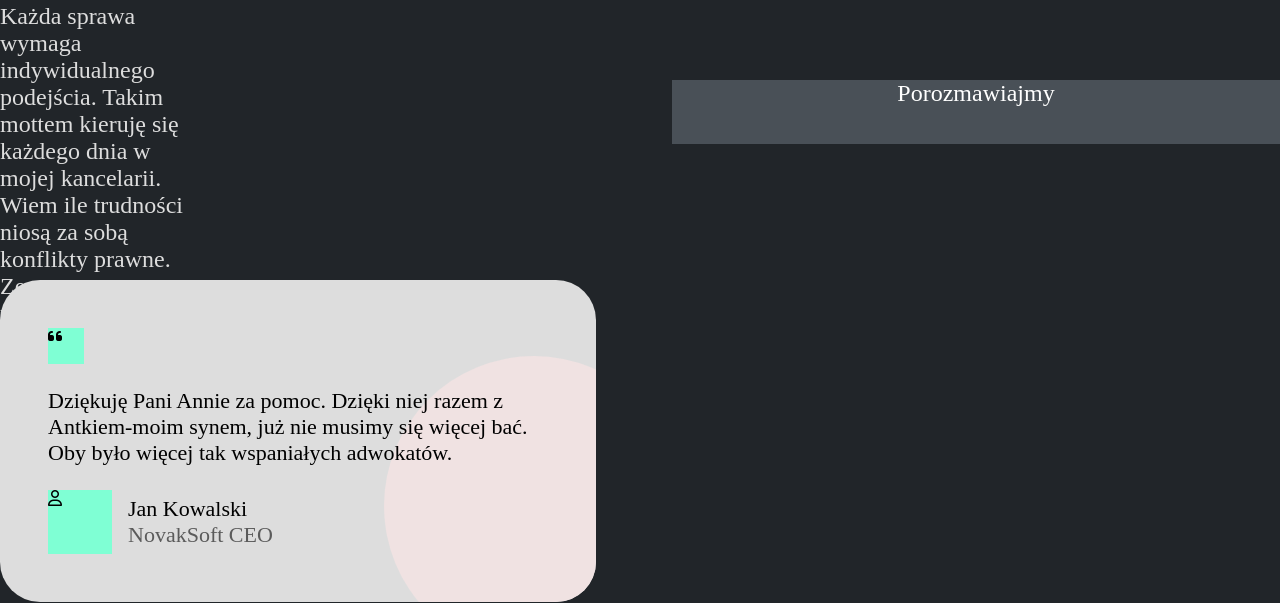
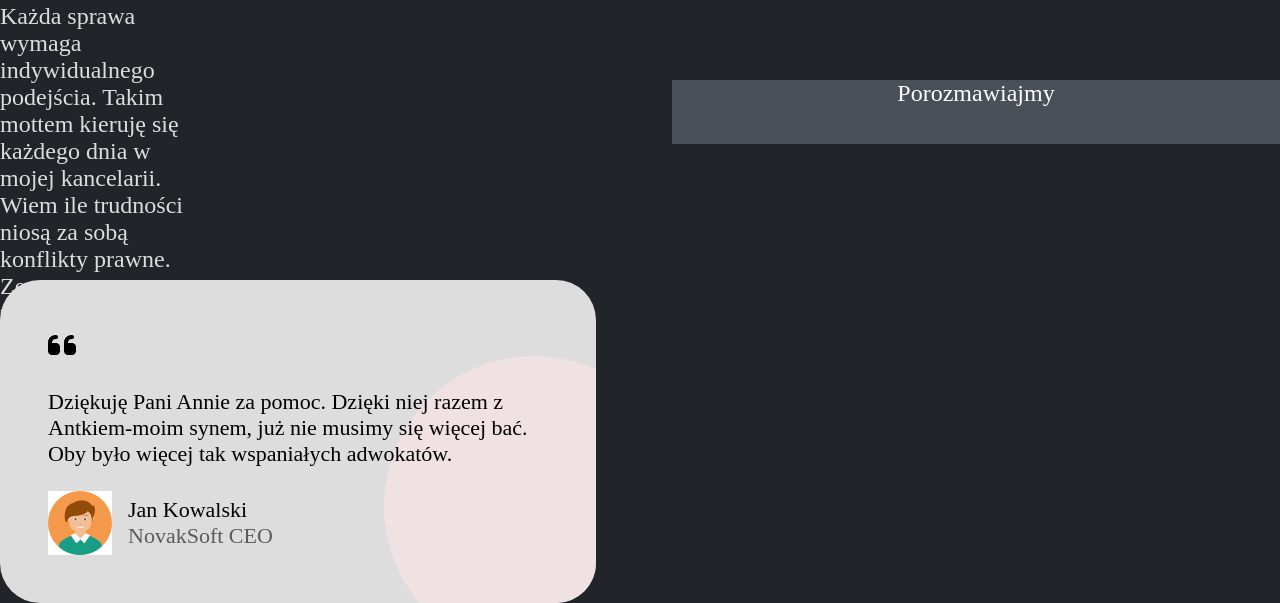
Before and after one commit to jolantakluzowska/Nauka.Projekt.HTML-CSS.KancelariaAdwokacka, a plain HTML site: page index.html in a window 1280 px wide. Shown: the part 742-1345 px from the top of the page. Drawn offline with Linux system fonts and the light colour scheme.

Commit message:
:art: fix quote-icon; add icon in recommendation.scss;

```diff
--- a/index.html
+++ b/index.html
@@ -51,7 +51,7 @@
                     </div>
                     <div class="single-recommendation__circle-accent"></div>
                     <div class="single-recommendation__signature">
-                        <div class="single-recommendation__signature__icon"><i class="fa-regular fa-user"></i>
+                        <div class="single-recommendation__signature__icon">
                         </div>
                         <div class="single-recommendation__signature_text">
                             <div class="single-recommendation__signature__name">
--- a/styles/recommendation.scss
+++ b/styles/recommendation.scss
@@ -20,9 +20,8 @@
     }
 
     &__quote-icon { // todo: replace wit quote icon
-      width: 2.25rem;
-      height: 2.25rem;
-      background-color: aquamarine;
+     font-size: 2rem;
+
     }
 
     &__text {
@@ -40,8 +39,8 @@
       &__icon { // todo: replace with user icon
         width: 4rem;
         height: 4rem;
-        background-color: aquamarine;
-        margin-right: 1rem;
+        background: url("./../assets/images/image 1.jpg");
+        margin-right:  1rem;
       }
 
       &__name {
```
Also changed, not shown: assets/images/image 1.jpg (added), styles/main.css, 1 other file.
